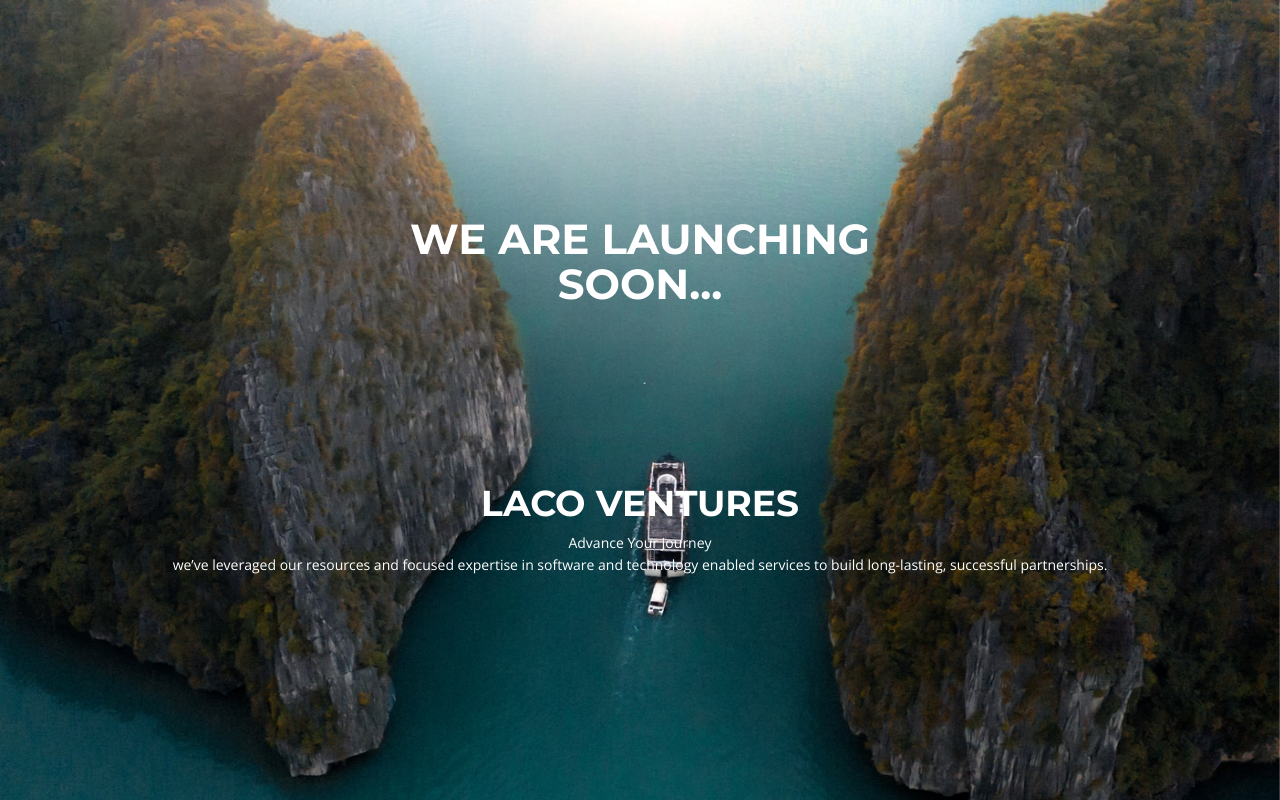
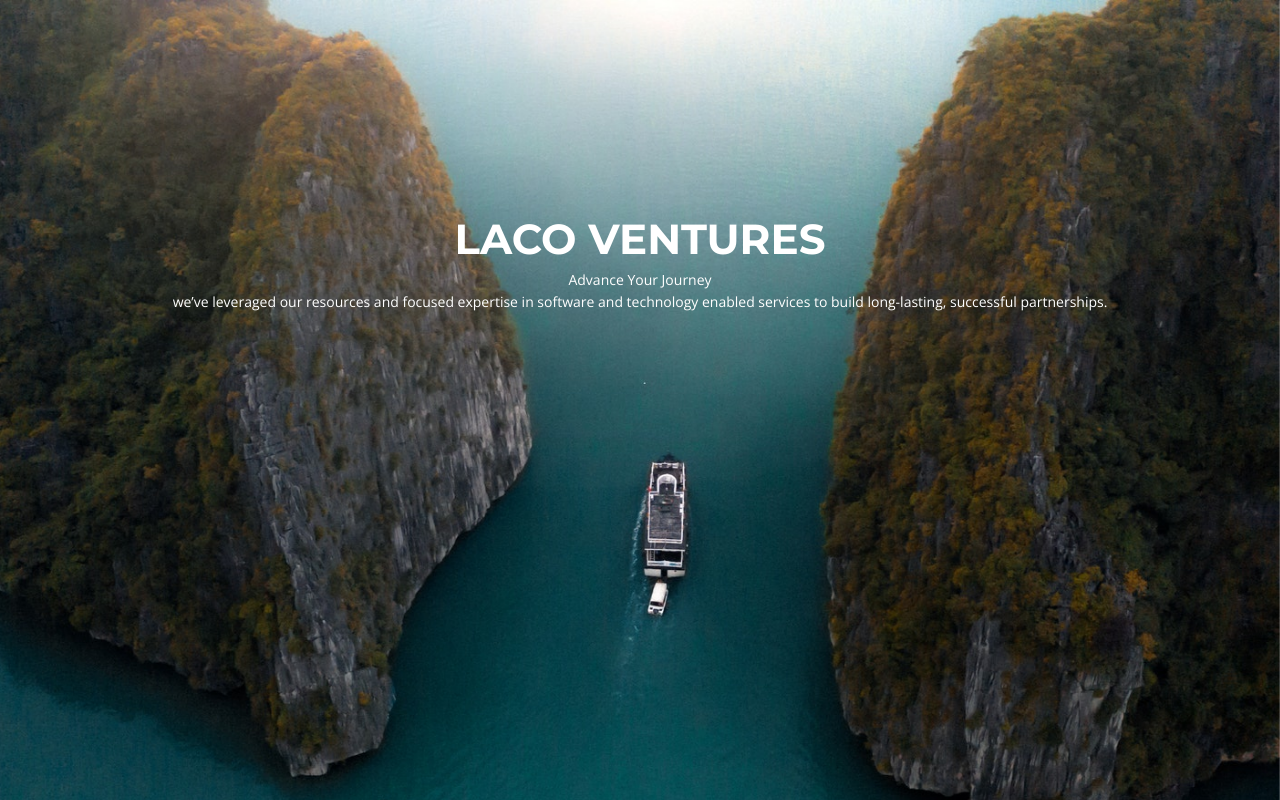
Before and after one commit to giadohoang/Website, a plain HTML site: page index.html in a window 1280 px wide. Drawn offline with nearby package versions, Linux system fonts and the light colour scheme.

Commit message:
Update index.html

```diff
--- a/index.html
+++ b/index.html
@@ -37,8 +37,9 @@
         <div class="row text-center">
           <div class="col-md-12 col-sm-12 col-xs-12">
             <div class="heading-count">
-              <h2>WE ARE LAUNCHING</h2>
-              <h2>SOON...</h2>
+              <h2>LACO VENTURES</h2>
+              <p>Advance Your Journey<br>
+              we’ve leveraged our resources and focused expertise in software and technology enabled services to build long-lasting, successful partnerships.</p>
             </div>
           </div>
           <div class="col-md-12 col-sm-12 col-xs-12">
@@ -47,9 +48,8 @@
 
             </div>
             <div style="padding-top: 170px;">
-              <h2>LACO VENTURES</h2>
-              <p>Advance Your Journey<br>
-              we’ve leveraged our resources and focused expertise in software and technology enabled services to build long-lasting, successful partnerships.
+              <h2></h2>
+              <p>
               </p>
             </div>
             <!-- <div class="button-group">
```
